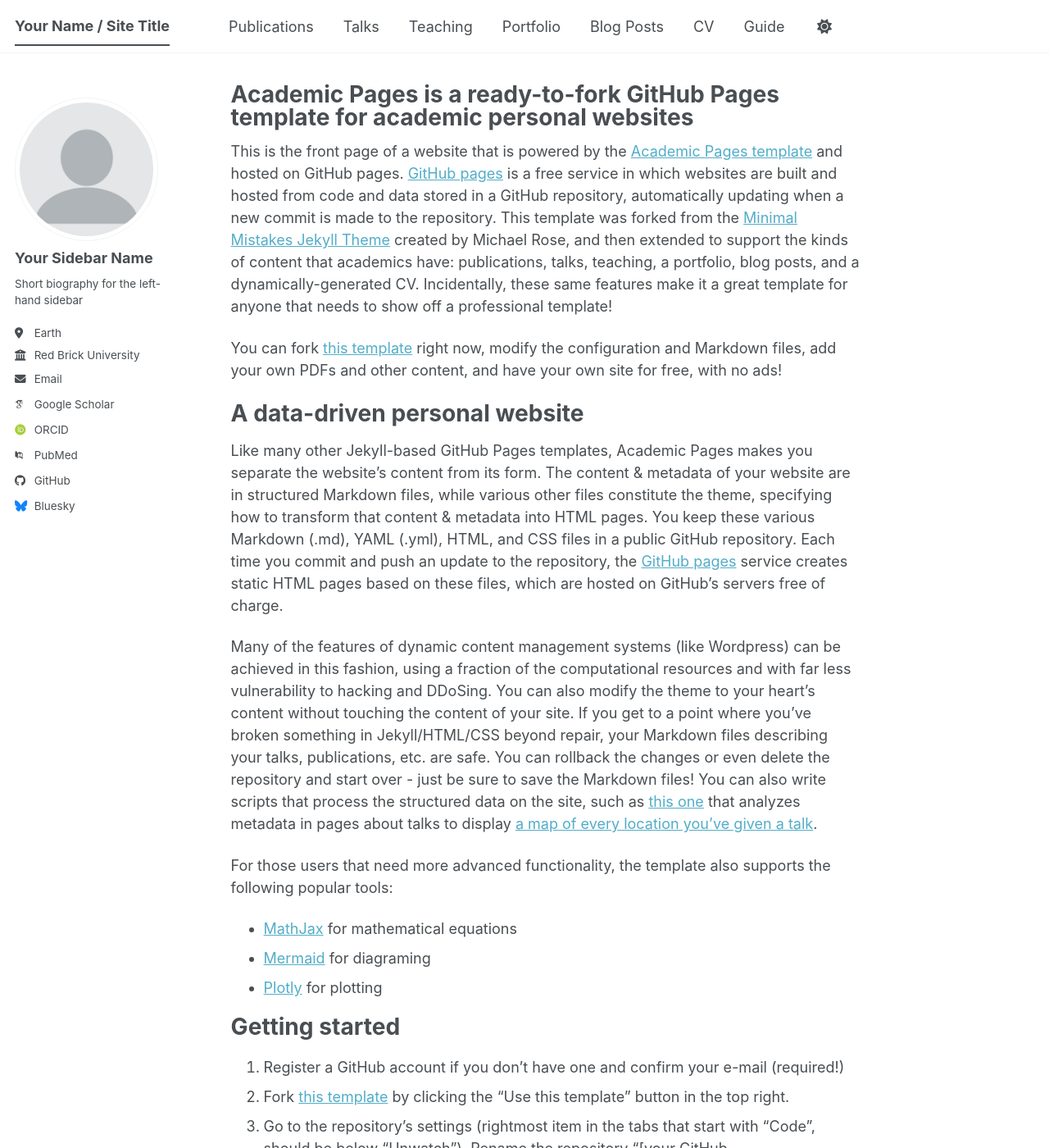
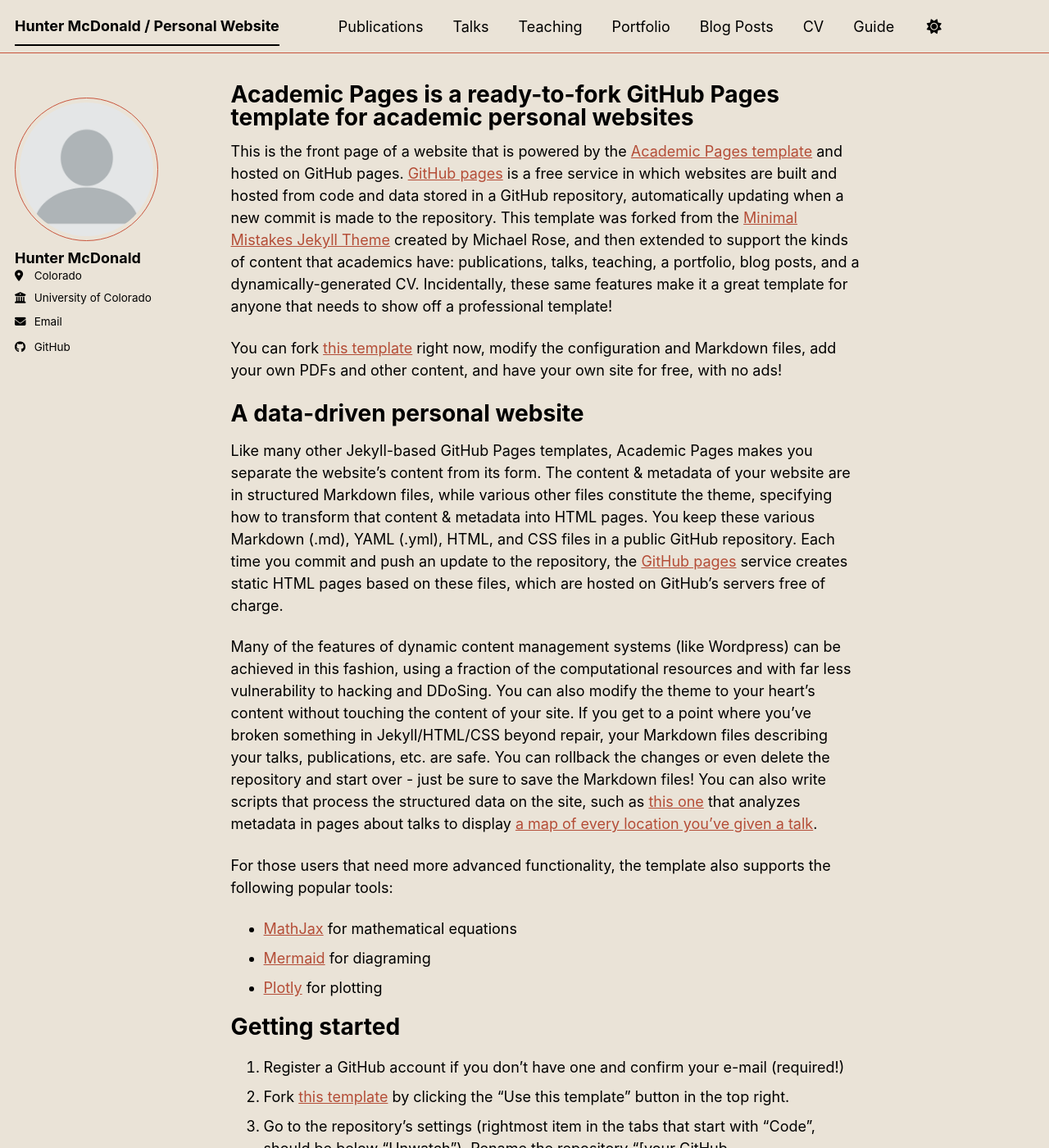
Before and after one commit to HunterTMcD/HunterTMcD.github.io, a Jekyll site: the page built from _pages/about.md, in a window 1280 px wide and 1400 px high. Shown: the whole window at 82% size. Built offline with Jekyll 4.4.1, drawn with Linux system fonts in a browser that asks for light colours; some web fonts are replaced; a script bundle is joined from its source files by our own code; library files that are not in the unit come from our copies; some of the changed text lies outside the part shown.

Commit message:
Updated theme and _config.yml

```diff
--- a/_config.yml
+++ b/_config.yml
@@ -1,22 +1,22 @@
 # Welcome to Jekyll!
 #
-# This config file is meant for settings that affect your entire site, values
+# this config file is meant for settings that affect your entire site, values
 # which you are expected to set up once and rarely need to edit after that.
-# For technical reasons, this file is *NOT* reloaded automatically when you use
-# `jekyll serve -l -H localhost`. If you change this file, please restart the
+# for technical reasons, this file is *not* reloaded automatically when you use
+# `jekyll serve -l -h localhost`. if you change this file, please restart the
 # server process.
 
-# Basic Site Settings
-locale                   : "en-US"
-site_theme               : "default" # The available themes options are "default", "air", "sunrise", "mint", "dirt" and "contrast"
-title                    : "Your Name / Site Title"
+# basic site settings
+locale                   : "en-us"
+site_theme               : "sunrise" # the available themes options are "default", "air", "sunrise", "mint", "dirt" and "contrast"
+title                    : "Hunter McDonald / Personal Website"
 title_separator          : "-"
-name                     : &name "Your Name"
+name                     : &name "Hunter McDonald"
 description              : &description "Your Name's academic portfolio"   # Update this with a general description of your site, this is the default if not overridden by a page
-url                      : https://academicpages.github.io # The base hostname & protocol for your site e.g. "https://[your GitHub username].github.io",
+url                      : https://huntertmcd.github.io # The base hostname & protocol for your site e.g. "https://[your GitHub username].github.io",
                                                            # or if you already have some other page hosted on Github then use "https://[your GitHub username].github.io/[Your Repo Name]"
 baseurl                  : "" # the subpath of your site, e.g. "/blog"
-repository               : "academicpages/academicpages.github.io"
+repository               : "huntertmcd/huntertmcd.github.io"
 
 # Site Author - The following control what appear as part of the author content on the side bar.
 #               If a field is blank the icon and link will not appear, otherwise it will be shown.
@@ -24,24 +24,24 @@ repository               : "academicpages/academicpages.github.io"
 author:
   # Biographic information
   avatar           : "profile.png"
-  name             : "Your Sidebar Name"
+  name             : "Hunter McDonald"
   pronouns         : # example: "she/her"
-  bio              : "Short biography for the left-hand sidebar"
-  location         : "Earth"
-  employer         : "Red Brick University"
+  bio              : #"Short biography for the left-hand sidebar"
+  location         : "Colorado"
+  employer         : "University of Colorado"
   uri              : # URL
-  email            : "none@example.org"
+  email            : "humc139@colorado.edu"
 
   # Academic websites
   academia         : # URL
   arxiv            : # URL - Update with the correct link to your profile
-  googlescholar    : "https://scholar.google.com/citations?user=PS_CX0AAAAAJ"
+  googlescholar    : #"https://scholar.google.com/citations?user=PS_CX0AAAAAJ"
   inspire-hep      : # URL
   impactstory      : # URL
-  orcid            : "https://orcid.org/yourorcidurl"
+  orcid            : #"https://orcid.org/yourorcidurl"
   semantic         : # URL
   ssrn             : # URL
-  pubmed           : "https://www.ncbi.nlm.nih.gov/pubmed/?term=john+snow"
+  pubmed           : #"https://www.ncbi.nlm.nih.gov/pubmed/?term=john+snow"
   researchgate     : # URL
   scopus           : # URL
   zotero           : # URL
@@ -51,13 +51,13 @@ author:
   bitbucket        : # Username - Update with your username on the site
   codepen          : # Username
   dribbble         : # Username
-  github           : "academicpages"
+  github           : "HunterTMcD"
   kaggle           : # Username
   stackoverflow    : # User number or user number and name (i.e., use "1" or "1/jeff-atwood")
 
   # Social media
   artstation       : # Username
-  bluesky          : "bsky.app" # Replace this with you Bluesky username
+  bluesky          : #"bsky.app" # Replace this with you Bluesky username
   facebook         : # Username
   flickr           : # Username
   foursquare       : # Username
--- a/_sass/theme/_sunrise_light.scss
+++ b/_sass/theme/_sunrise_light.scss
@@ -2,12 +2,13 @@
    SUNRISE THEME - LIGHT VERSION
    ========================================================================== */
 /* Color codes used for the theme */
-$primary-color              : #fc3a52;
+$primary-color              : #c8553d;
 $dark-primary-color         : mix(#000, $primary-color, 40%);
 $darker-primary-color       : mix(#000, $primary-color, 60%);
 $light-primary-color        : mix(#fff, $primary-color, 50%);
 $lighter-primary-color      : mix(#fff, $primary-color, 90%);
-$background                 : #e8d5b7;
+
+$background                 : #eae3d7;
 $background-light           : mix(#fff, $background, 20%);
 $background-lighter        : #ffffff;
 $text                      : #000000;
@@ -31,7 +32,7 @@ $border-radius              : 4px;
 $box-shadow                 : 0 1px 1px rgba(0, 0, 0, 0.125);
 $global-transition          : all 0.2s ease-in-out;
 $masthead-height            : 70px;
-$navicon-width              : 28px;
+$navicon-width              : 8px;
 $navicon-height             : 4px;
 $sidebar-link-max-width     : 250px;
 $sidebar-screen-min-width   : 1024px;
@@ -41,7 +42,7 @@ $sidebar-screen-min-width   : 1024px;
     --global-base-color                 : #{$primary-color};
     --global-bg-color                   : #{$background};
     --global-footer-bg-color            : #{$footer};
-    --global-border-color               : #{$border};
+    --global-border-color               : #{$primary-color};
     --global-dark-border-color          : #{$border-dark};
     --global-code-background-color      : #{$background-light};
     --global-code-text-color            : #{$text-muted};
@@ -50,7 +51,7 @@ $sidebar-screen-min-width   : 1024px;
     --global-link-color-hover           : #{$link-light};
     --global-link-color-visited         : #{$link-dark};
     --global-masthead-link-color        : #{$text};
-    --global-masthead-link-color-hover  : #{$text-muted};
+    --global-masthead-link-color-hover  : #{$primary-color};
     --global-text-color                 : #{$text};
     --global-text-color-light           : #{$text-muted};
     --global-thead-color                : #{$background-light};
```
